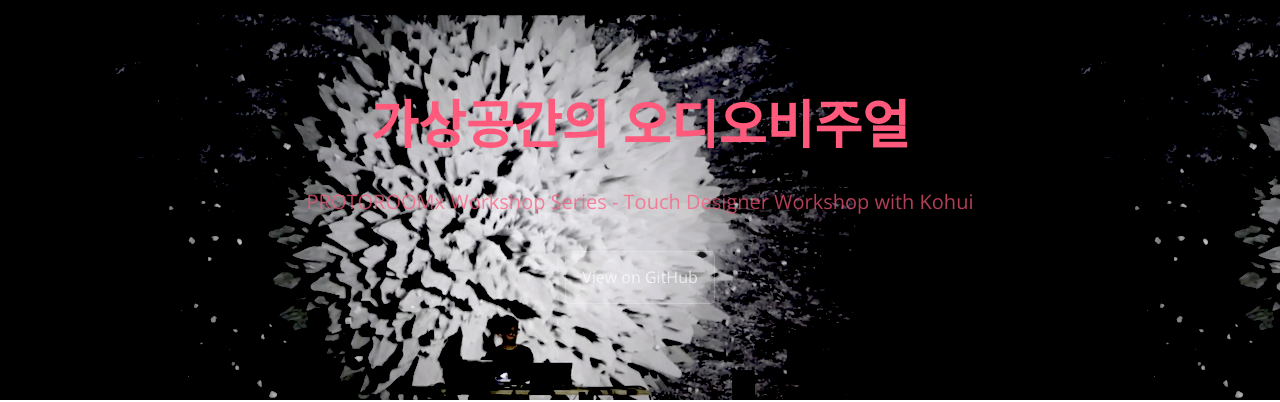
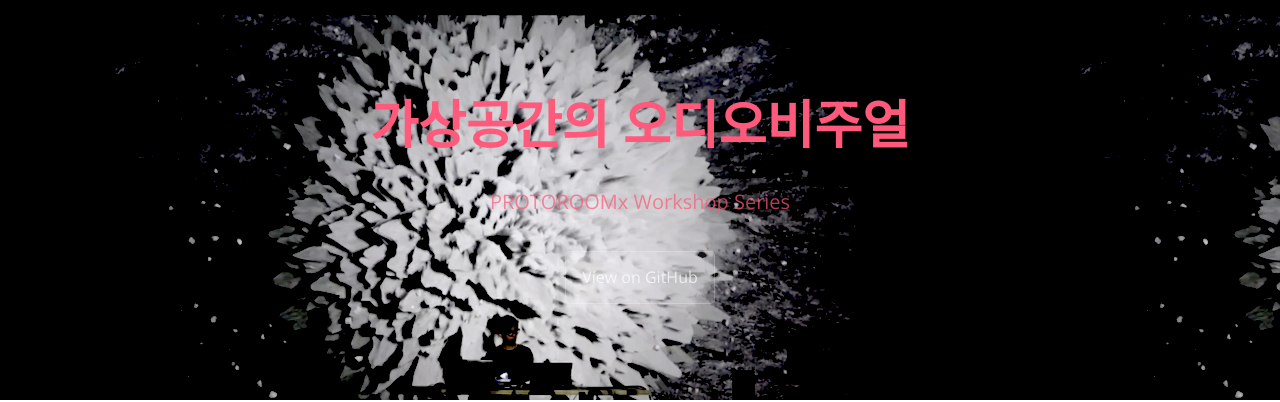
Before and after one commit to PROTOROOM/TouchDesignWorkshop, a Jekyll site: the page built from README.md, in a window 1280 px wide. Shown: the top 402 px of the page. Built offline with Jekyll 4.4.1, drawn with Linux system fonts in a browser that asks for light colours; our own code applies the rules of GitHub Pages for plain Markdown files.

Commit message:
Update _config.yml

```diff
--- a/_config.yml
+++ b/_config.yml
@@ -1,3 +1,3 @@
 title: PROTOROOMx Workshop
-description: PROTOROOMx Workshop Series - Touch Designer Workshop with Kohui
+description: PROTOROOMx Workshop Series
 theme: jekyll-theme-cayman
```
